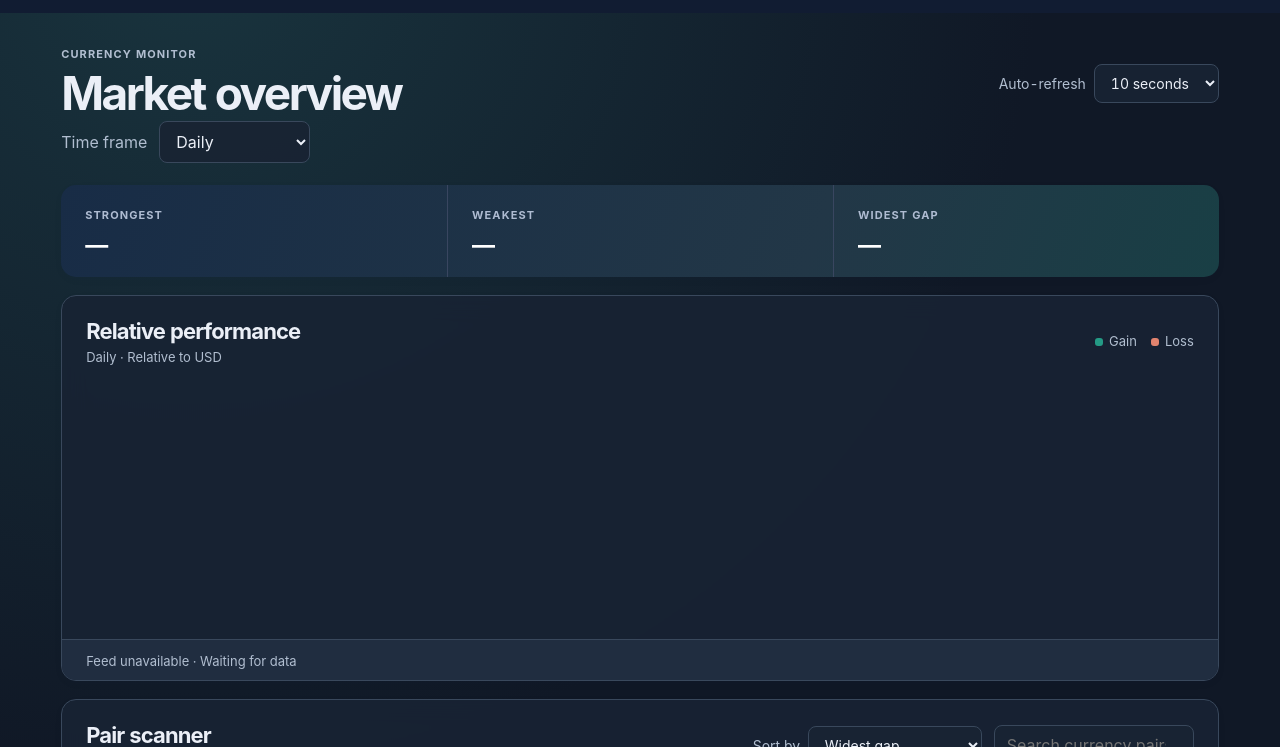
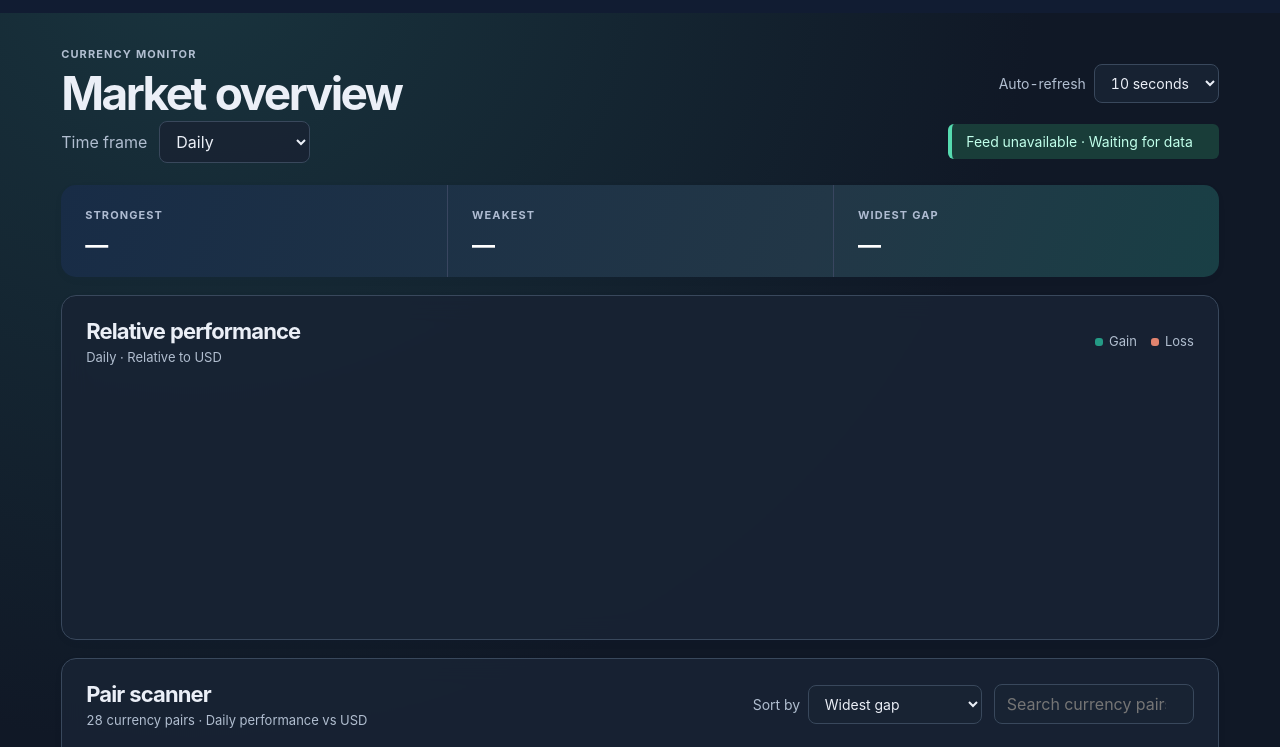
Before and after one commit to louieje-g/fx-domain, a website with bundled scripts: page app/index.html in a window 1280 px wide. Both pictures are taken after a click on the button "☀ Light". Shown: the part 51-798 px from the top of the page. Built offline with nearby package versions, Linux system fonts and the light colour scheme; files whose address does not match are found by name.

Commit message:
Highlight the last successful fetch above market highlights

```diff
--- a/app/app.js
+++ b/app/app.js
@@ -20,6 +20,11 @@ try {
 function snapshotKey() {
   return frameControl.value === "1" ? keyPrefix : keyPrefix + "-v" + frameControl.value;
 }
+function showFetchStatus(label, cached = false) {
+  byId("status").dataset.cached = String(cached);
+  byId("feed-label").textContent = label;
+  byId("fetch-time").textContent = snapshot?.time || "";
+}
 function loadFrame() {
   snapshot = undefined;
   const label = frameControl.selectedOptions[0].textContent;
@@ -33,9 +38,7 @@ try {
   if (typeof saved?.time === "string" && saved.time.trim())
     snapshot = { data: normalize(saved.data), time: saved.time };
 } catch {}
-byId("status").textContent = snapshot
-  ? "Cached · " + source + " · " + snapshot.time
-  : "Connecting to " + source + "…";
+showFetchStatus(snapshot ? "Cached · Last fetched from " + source : "Connecting to " + source + "…", Boolean(snapshot));
 }
 function signed(n) {
   return (n > 0 ? "+" : "") + n.toFixed(2);
@@ -187,14 +190,10 @@ async function refresh() {
       localStorage.setItem(snapshotKey(), JSON.stringify(snapshot));
     } catch {}
     render();
-    byId("status").textContent = source + " fetched · " + snapshot.time;
+    showFetchStatus("Last fetched from " + source);
   } catch {
     if (controller.signal.aborted) return;
-    byId("status").textContent =
-      "Feed unavailable" +
-      (snapshot?.time
-        ? " · Cached " + source + " · " + snapshot.time
-        : " · Waiting for data");
+    showFetchStatus(snapshot ? "Feed unavailable · Cached · Last fetched from " + source : "Feed unavailable · Waiting for data", Boolean(snapshot));
   } finally {
     if (activeRequest === controller) activeRequest = undefined;
   }
--- a/app/index.html
+++ b/app/index.html
@@ -537,7 +537,14 @@
           min-width: 145px;
         }
       }
-    .legs { display:block; color:var(--muted); font-size:.8125rem; font-weight:400; margin-top:4px; white-space:normal; } .bias-key { margin:0; padding:0 20px 14px; font-size:.875rem; color:var(--muted); line-height:1.45; }.period-control{display:flex;align-items:center;gap:.75rem;margin:0 0 1rem;color:var(--muted)}</style>
+    .legs { display:block; color:var(--muted); font-size:.8125rem; font-weight:400; margin-top:4px; white-space:normal; } .bias-key { margin:0; padding:0 20px 14px; font-size:.875rem; color:var(--muted); line-height:1.45; }.period-control{display:flex;align-items:center;gap:.75rem;margin:0 0 1rem;color:var(--muted)}.feed-toolbar {display:flex; align-items:center; justify-content:space-between; flex-wrap:wrap; gap:12px; margin-bottom:16px}
+.feed-toolbar .period-control {margin:0}
+.feed-toolbar #status {display:flex; align-items:baseline; flex-wrap:wrap; gap:4px 12px; background:#e2f5ef; color:#154b40; border-inline-start:4px solid #17745e; border-radius:6px; padding:9px 14px; font-size:.875rem}
+#fetch-time {font-size:1rem; font-weight:750; font-variant-numeric:tabular-nums}
+[data-theme=dark] .feed-toolbar #status {background:#193d39; color:#c1ffeb; border-color:#56dbb0}
+.feed-toolbar #status[data-cached=true] {background:#fff0cf; color:#5d3900; border-color:#a16a07}
+[data-theme=dark] .feed-toolbar #status[data-cached=true] {background:#443620; color:#ffe2a6; border-color:#e2af50}
+</style>
   </head>
   <body>
     <header>
@@ -568,8 +575,9 @@
           </select></label
         >
       </div>
-      <label class="period-control">Time frame
+      <div class="feed-toolbar"><label class="period-control">Time frame
 <select id="frame"><option value="1">Daily</option><option value="2">Weekly</option><option value="3">Monthly</option><option value="8">Month to date</option><option value="4">Quarter</option><option value="5">Half year</option><option value="6">Year</option><option value="7">Year to date</option></select></label>
+      <div id="status" role="status"><span id="feed-label">Connecting to Finviz…</span> <strong id="fetch-time"></strong></div></div>
       <section class="summary" aria-label="Performance highlights">
         <div class="metric">
           <small>Strongest</small><strong id="high">—</strong>
@@ -594,9 +602,6 @@
             <div class="ticks" id="ticks" aria-hidden="true"></div>
             <div id="bars"></div>
           </div>
-        </div>
-        <div class="chart-foot">
-          <small id="status" role="status">Connecting to Finviz…</small>
         </div>
       </section>
       <section>
--- a/app/sw.js
+++ b/app/sw.js
@@ -1,4 +1,4 @@
-const cacheName = "fx-domain-shell-v8";
+const cacheName = "fx-domain-shell-v9";
 const shell = [
   "/",
   "/app.js",
```
